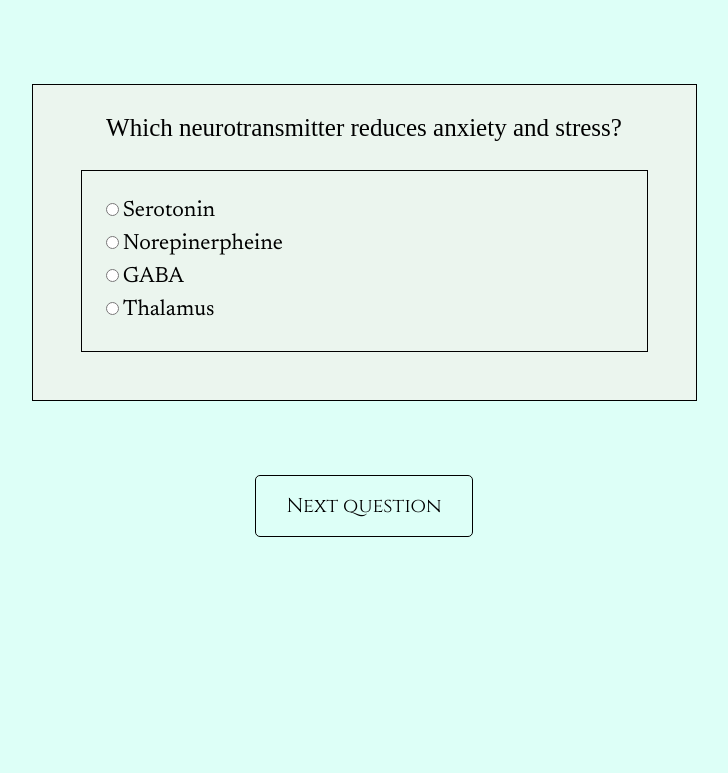
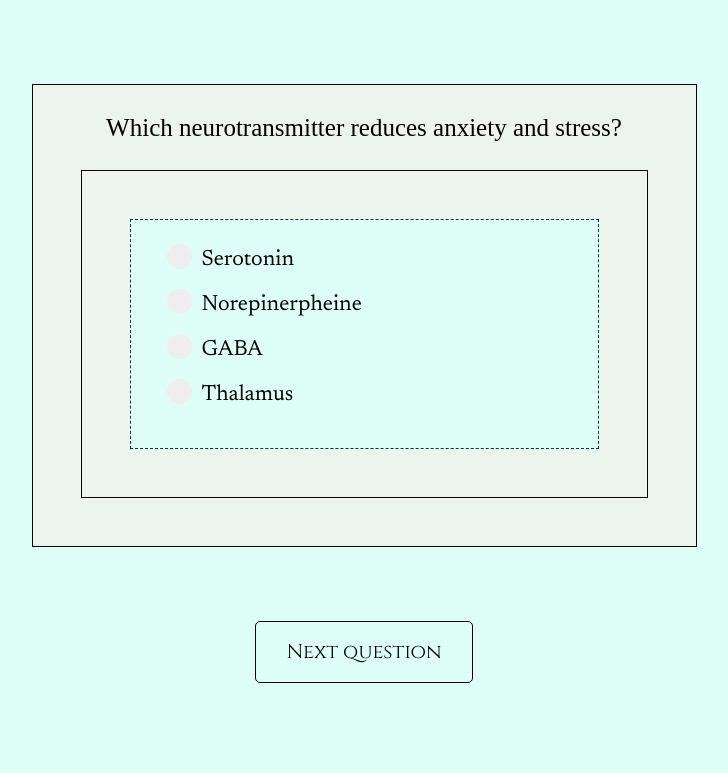
Before and after one commit to ds4015/uidesignproject, a Flask app: page /quiz/1 in a window 1280 px wide. Shown: the part 331-1104 px from the top of the page, without its empty margins (276-1004 px from the left). Run offline with Flask 3, Linux system fonts and the light colour scheme; some libraries are stand-ins or nearby versions; some web fonts are replaced.

Commit message:
quiz radio buttons styled; note to Larry: quiz score doesn't reset after multiple attempts at quiz

```diff
--- a/server.py
+++ b/server.py
@@ -30,8 +30,8 @@ learn_data = [
                     "<span class='sub-heading'>L e s s o n &nbsp;&nbsp; 1 :&nbsp;&nbsp;" +
                     "N e u r o n s &nbsp;&nbsp; a n d &nbsp;&nbsp; t h e i r &nbsp;&nbsp;" +
                     "C o m p o n e n t s</span></div></div>",
-        "left_box": "<p>The primary cell in the brain is known as a <b>neuron</b>.</p>" +
-                    "<p>The neuron looks kind of like a scorpion.</p> <p>It has a main " +
+        "left_box": "<p><img class='bpoint' src='/static/bulletpoint.png'>The primary cell in the brain is known as a <b>neuron</b>.</p>" +
+                    "<p><img class='bpoint' src='/static/bulletpoint.png'>The neuron looks kind of like a scorpion.</p> <p><img class='bpoint' src='/static/bulletpoint.png'>It has a main " +
                     "<b>body</b> with spindly projections called <b>dendrites</b> and a long tail "+
                     "called an <b>axon</b></p>",
         "right_image":"cell.png",
@@ -56,9 +56,9 @@ learn_data = [
                     "<span class='sub-heading'>L e s s o n &nbsp;&nbsp; 2 :&nbsp;&nbsp;" +
                     "C o m m u n i c a t i o n &nbsp;&nbsp; B e t w e e n &nbsp;&nbsp;" +
                     "C e l l s</span></div></div>",
-        "left_box": "<br><p>At the end of each dendrite is a receptor for a chemical known as a <b>neurotransmitter</b>.</p>" +
-                    "<p>Cells communicate by passing these neurotransmitters as signals.</p>" +
-                    "<p>A small gap between neurons known as the <b>synapse</b> is where these transmitters" +
+        "left_box": "<br><p><img class='bpoint' src='/static/bulletpoint.png'>At the end of each dendrite is a receptor for a chemical known as a <b>neurotransmitter</b>.</p>" +
+                    "<p><img class='bpoint' src='/static/bulletpoint.png'>Cells communicate by passing these neurotransmitters as signals.</p>" +
+                    "<p><img class='bpoint' src='/static/bulletpoint.png'>A small gap between neurons known as the <b>synapse</b> is where these transmitters" +
                     " are transferred.</p>",
         "right_image": None,
         "model": "/static/models/synapse/scene.gltf",
--- a/static/main.css
+++ b/static/main.css
@@ -261,6 +261,74 @@ input.incorrect {
   width: 26px;
 }
 
+/* radio button customization */
+
+ /* Customize the label (the container) */
+ .rad-container {
+  display: block;
+  position: relative;
+  padding-left: 35px;
+  margin-bottom: 12px;
+  cursor: pointer;
+  font-size: 22px;
+  -webkit-user-select: none;
+  -moz-user-select: none;
+  -ms-user-select: none;
+  user-select: none;
+}
+
+/* Hide the browser's default radio button */
+.rad-container input {
+  position: absolute;
+  opacity: 0;
+  cursor: pointer;
+  height: 0;
+  width: 0;
+}
+
+/* Create a custom radio button */
+.checkmark {
+  position: absolute;
+  top: 0;
+  left: 0;
+  height: 25px;
+  width: 25px;
+  background-color: #eee;
+  border-radius: 50%;
+}
+
+/* On mouse-over, add a grey background color */
+.rad-container:hover input ~ .checkmark {
+  background-color: #ccc;
+}
+
+/* When the radio button is checked, add a blue background */
+.rad-container input:checked ~ .checkmark {
+  background-color: #07393cff;
+}
+
+/* Create the indicator (the dot/circle - hidden when not checked) */
+.checkmark:after {
+  content: "";
+  position: absolute;
+  display: none;
+}
+
+/* Show the indicator (dot/circle) when checked */
+.rad-container input:checked ~ .checkmark:after {
+  display: block;
+}
+
+/* Style the indicator (dot/circle) */
+.rad-container .checkmark:after {
+  top: 9px;
+  left: 9px;
+  width: 8px;
+  height: 8px;
+  border-radius: 50%;
+  background: white;
+}
+
 /* old implementation */
 /* .box-bg {
   background-color: #33658A;
@@ -272,6 +340,9 @@ input.incorrect {
   background-color: darkgray;
 }
 
+.light-gray {
+  background-color: #ddd;
+}
 /* used for puzzle solution */
 .green {
   color: green;
@@ -539,6 +610,9 @@ a:hover {
 .tool-box {
   max-height:50px;
 }
+.tool-boxQ {
+  max-height:30px;
+}
 
 .bpoint {
   max-height:15px;
--- a/templates/quiz.html
+++ b/templates/quiz.html
@@ -37,6 +37,17 @@
                         <input type="hidden" id="rotSpeed" value=0.00>
                         <div class="col-7 justify-content-center col-min" id="model" data-path='/static/{{ question.model }}'>
                         </div>
+                        <div class="row justify-content-center mb-3">
+                            <div class="col-3 tool-boxQ">
+                              <img class="tool-boxQ" src="/static/leftclick.png">Rotate
+                            </div>
+                            <div class="col-3 tool-boxQ">
+                              <img class="tool-boxQ" src="/static/rightclick.png">Pan
+                            </div>
+                            <div class="col-3 tool-boxQ">
+                              <img class="tool-boxQ" src="/static/magnify.png">Zoom
+                            </div>
+                          </div>
                     </div>
                     {% elif question.image %}
                     <div class="row justify-content-center">
@@ -45,10 +56,13 @@
                     </div>
                     </div>
                         {% endif %}
+                        <div class="row p-4 m-4 box-right light-gray">
                         {% for option in question.options %}
                         <div class="col-12 option-text">
-                            <input type="radio" name="option" id="option{{ loop.index }}" value="{{ option }}">
-                            <label for="option{{ loop.index }}">{{ option }}</label><br>
+                            <label class="rad-container">{{ option }}
+                                <input type="radio" name="option" id="option{{ loop.index }}" value="{{ option }}">
+                                <span class="checkmark"></span>
+                              </label>
                         </div>
                         {% endfor %}
                     </div>
```
